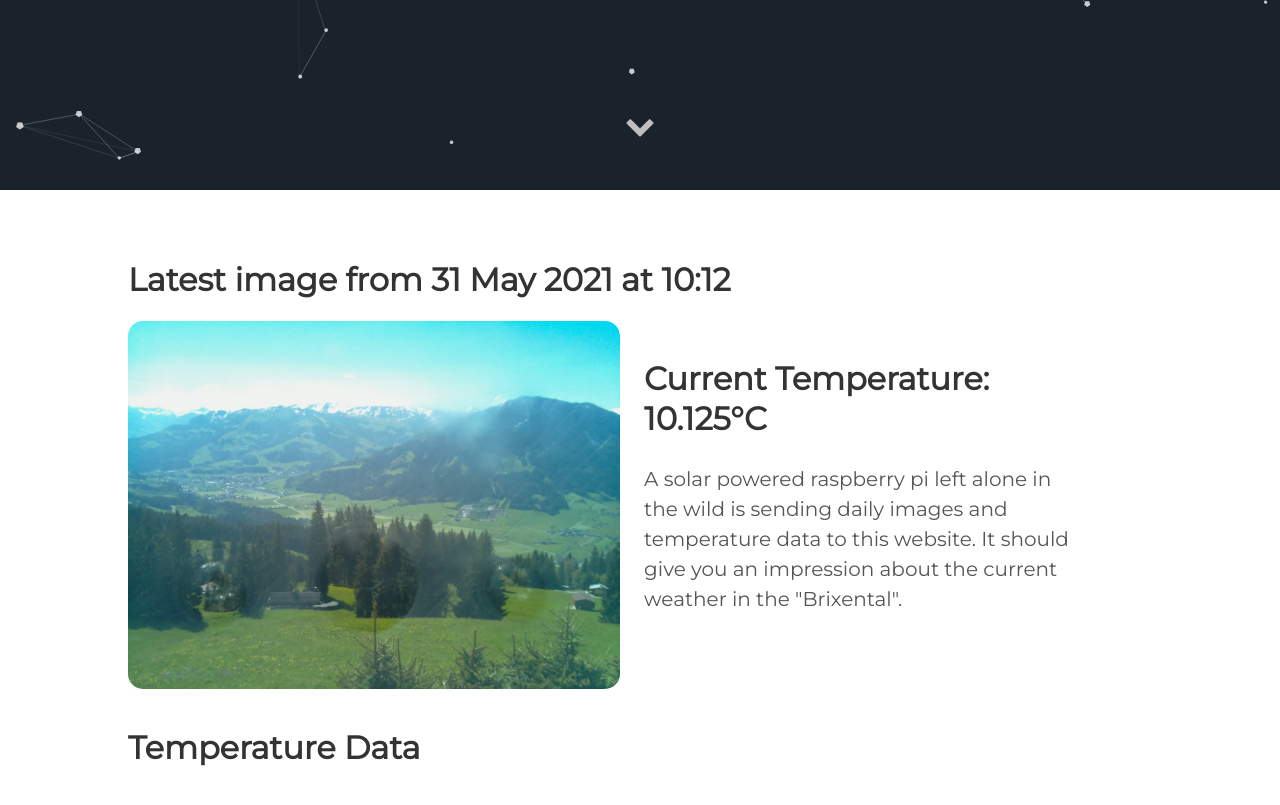
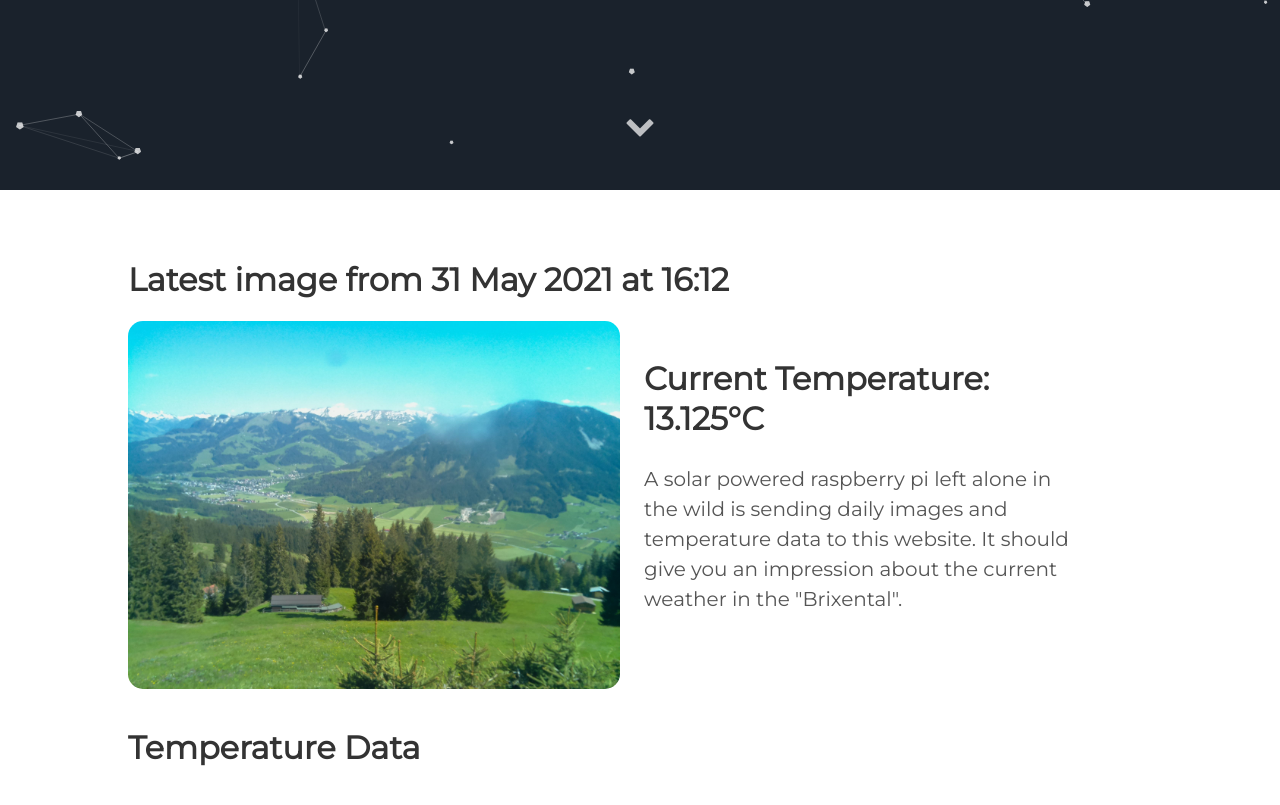
Before and after one commit to vektorious/vektorious.github.io, a Jekyll site: the page built from resources/huette.md, in a window 1280 px wide and 900 px high, scrolled down 710 px. Shown: the top 805 px of the window. Built offline with Jekyll 4.4.1, drawn with Linux system fonts in a browser that asks for light colours.

Commit message:
I'm a bot beep boop

```diff
--- a/resources/huette.md
+++ b/resources/huette.md
@@ -6,13 +6,13 @@ image: '/assets/img/'
 description: 'Live image from the Austrian alps'
 twitter_text: ' '
 ---
-## Latest image from 31 May 2021 at 10:12
+## Latest image from 31 May 2021 at 16:12
 <div class="huette">
   <div class="huette-image">
     <img src="{{ "/assets/img/huette.jpg" | prepend: site.baseurl }}">
   </div>
   <div class="huette-text">
-        <h2>Current Temperature: 10.125°C</h2>
+        <h2>Current Temperature: 13.125°C</h2>
         <p>A solar powered raspberry pi left alone in the wild is sending daily images and temperature data to this website. It should give you an impression about the current weather in the "Brixental".</p>
 
   </div>
```
Also changed, not shown: rpi-script/2021-05-31_161112.txt (renamed from rpi-script/2021-05-31_101113.txt, +5 -5 lines), rpi-script/huette.md (+2 -2 lines), assets/img/huette.jpg, assets/img/temp_plot.png, rpi-script/temp_plot.png, 1 other file.
